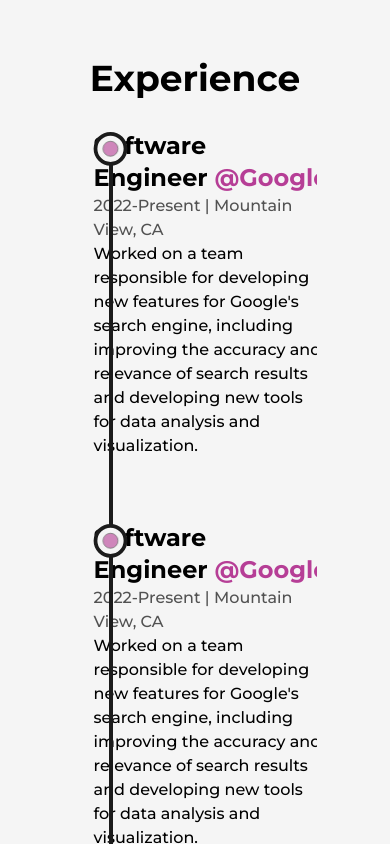
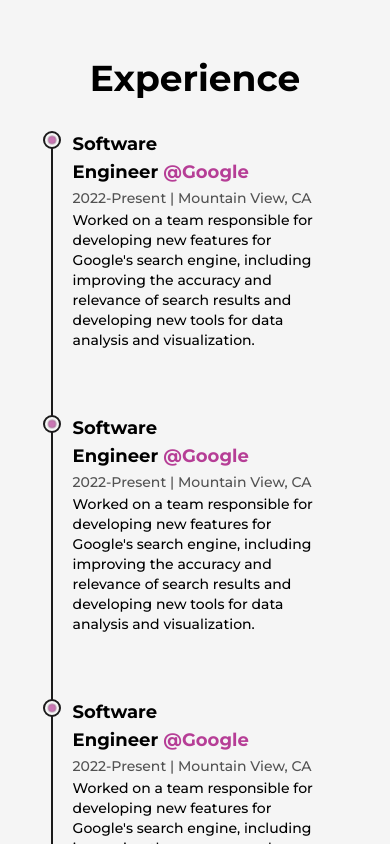
Before and after one commit to Elerqsousy/portfolio-Next-TailwindCSS, a Next.js app: page /about in a window 390 px wide. Shown: the part 1960-2804 px from the top of the page. Built offline with nearby package versions, Linux system fonts and the light colour scheme.

Commit message:
Apply responsive styles on the experience section on about page

```diff
--- a/src/conponents/Experience.js
+++ b/src/conponents/Experience.js
@@ -7,7 +7,8 @@
   return (
     <li
       ref={ref}
-      className='my-8 first:mt-0 last:mb-0 w-[60%] mx-auto flex flex-col items-center justify-between'
+      className='my-8 first:mt-0 last:mb-0 w-[60%] mx-auto flex flex-col items-center justify-between
+      md:w-[80%]'
     >
       <LiIcon reference={ref} />
       <motion.div
@@ -15,7 +16,7 @@
         whileInView={{ y: 0 }}
         transition={{ duration: 1.5, type: 'spring' }}
       >
-        <h3 className='capitalize font-bold text-2xl'>
+        <h3 className='capitalize font-bold text-2xl sm:text-xl xs:text-lg'>
           {position}&nbsp;
           <a
             target='_blank'
@@ -25,10 +26,10 @@
             @{company}
           </a>
         </h3>
-        <span className='capitalize font-medium text-dark/75 dark:text-light/75'>
+        <span className='capitalize font-medium text-dark/75 dark:text-light/75 xs:text-sm'>
           {time} | {address}
         </span>
-        <p className='font-medium w-full'>{work}</p>
+        <p className='font-medium w-full md:text-sm'>{work}</p>
       </motion.div>
     </li>
   );
@@ -50,12 +51,13 @@
       >
         Experience
       </h2>
-      <div ref={ref} className='w-[75%] mx-auto relative overflow-hidden'>
+      <div ref={ref} className='w-[75%] mx-auto relative overflow-hidden lg:w-[90%] md:w-full'>
         <motion.div
           style={{ scaleY: scrollYProgress }}
-          className='mt-2 absolute left-9 top-0 w-[4px] h-full bg-dark origin-top dark:bg-light'
+          className='mt-2 absolute left-9 top-0 w-[4px] h-full bg-dark origin-top dark:bg-light
+          md:mt-3 xs:mt-4 xs:w-[2px] md:left-[28px] xs:left-[19px]'
         />
-        <ul className='w-full flex flex-col items-start justify-between ml-4'>
+        <ul className='w-full flex flex-col items-start justify-between ml-4 xs:ml-2'>
           <Details
             position='Software Engineer'
             company='Google'
--- a/src/conponents/LiIcon.js
+++ b/src/conponents/LiIcon.js
@@ -8,7 +8,7 @@
     });
   return (
     <figure className='absolute left-0 stroke-dark dark:stroke-light'>
-        <svg className='-rotate-90' width="75" height="75" viewBox='0 0 100 100'>
+        <svg className='-rotate-90 md:w-[60px] md:h-[60px] xs:w-[40px] xs:h-[40px]' width="75" height="75" viewBox='0 0 100 100'>
         <circle cx="75" cy="50" r="20" className='stroke-primary stroke-1 fill-none dark:stroke-primaryDark'/>
         <motion.circle cx="75" cy="50" r="20" className='stroke-[5px] fill-light dark:fill-dark'
         style={{pathLength: scrollYProgress}} />
```
